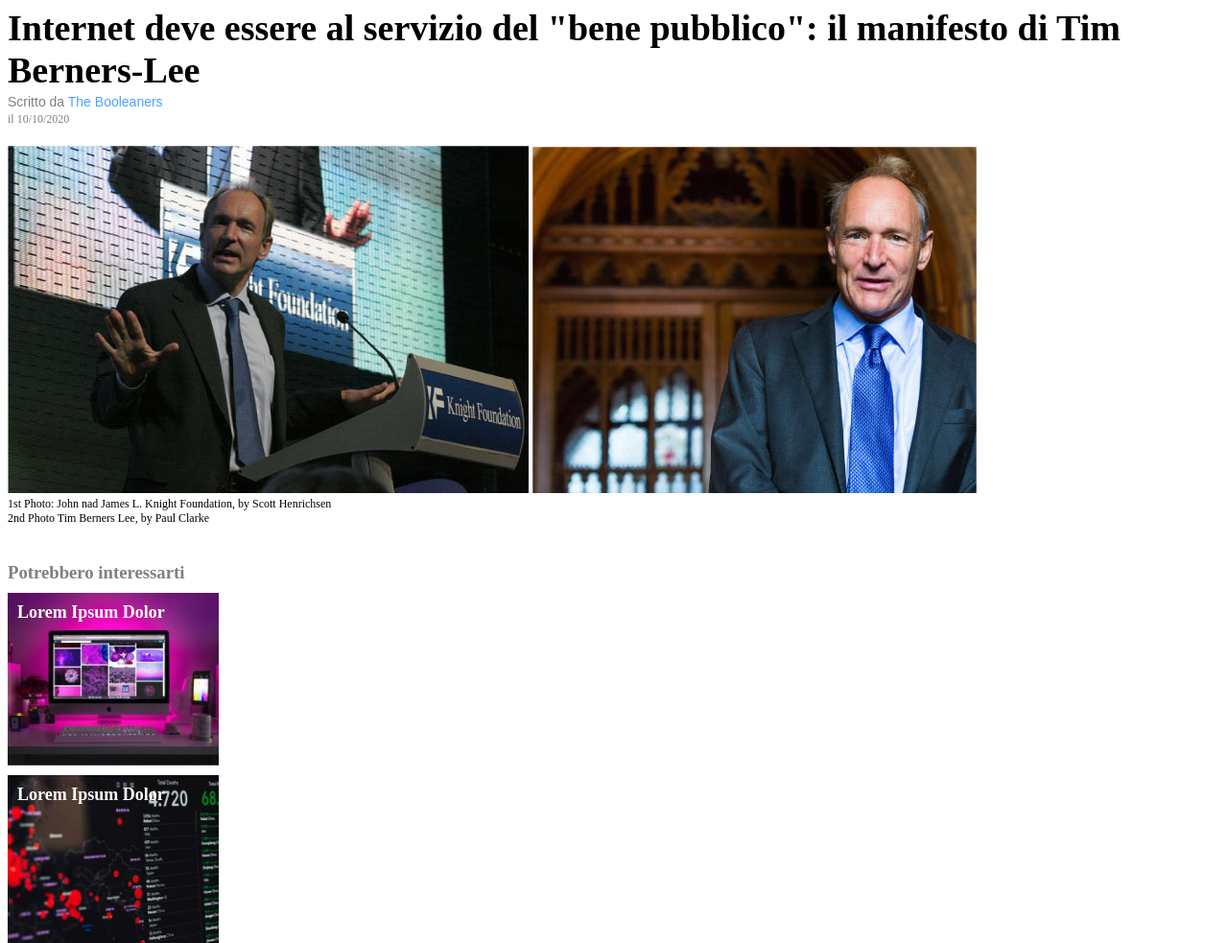
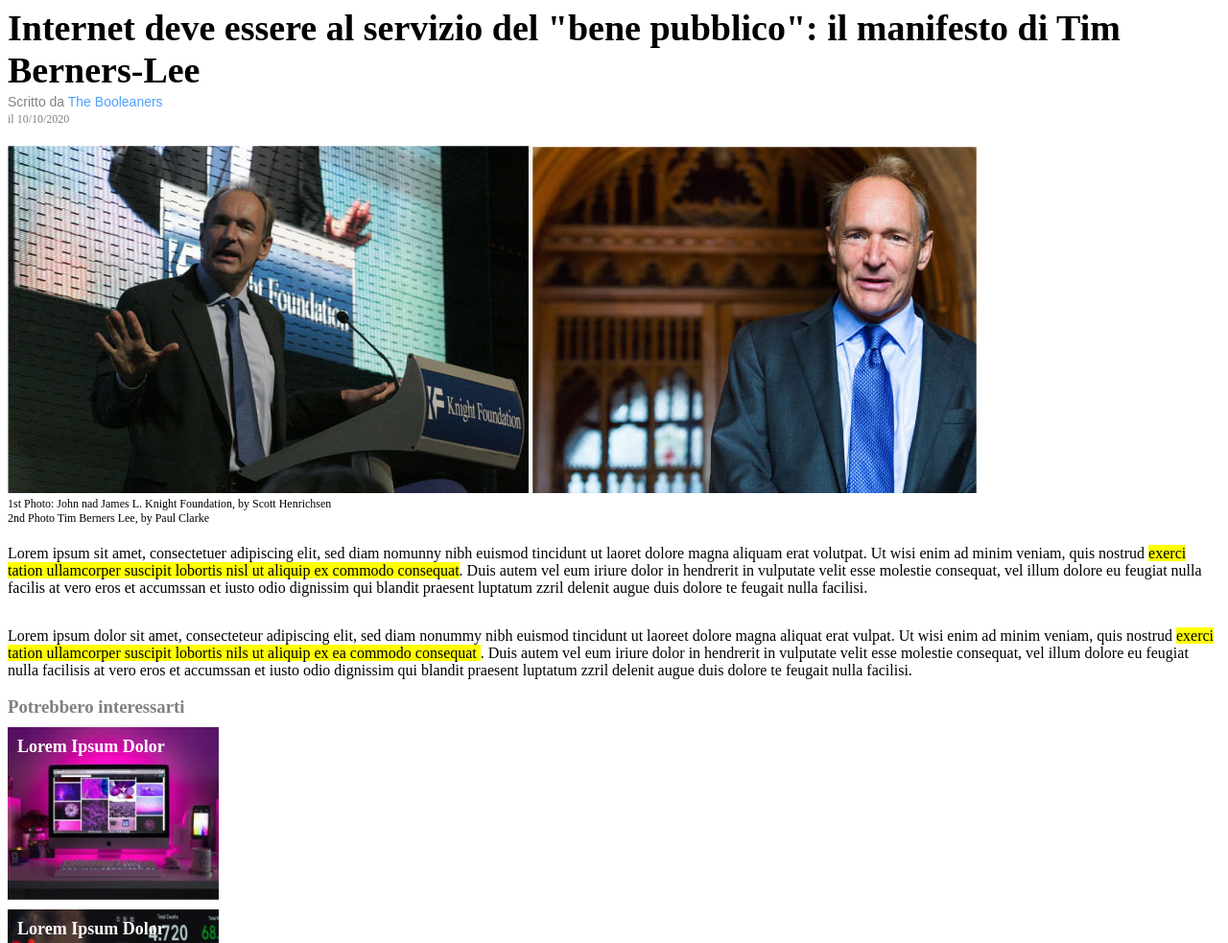
Before and after one commit to MassimilianoTusini/html-css-booleaner, a plain HTML site: page index.html in a window 1280 px wide. Shown: the part 117-1100 px from the top of the page at 96% size. Drawn offline with Linux system fonts and the light colour scheme.

Commit message:
Aggiungi Paragrafi

```diff
--- a/index.html
+++ b/index.html
@@ -41,8 +41,13 @@
 
             </figure>
 
+    <!-- Aggiunta paragrafi -->
+
             <p>
-
+                Lorem ipsum sit amet, consectetuer adipiscing elit, sed diam nomunny nibh euismod tincidunt ut laoret dolore magna aliquam erat volutpat.
+                Ut wisi enim ad minim veniam, quis nostrud <mark>exerci tation ullamcorper suscipit lobortis nisl ut aliquip ex commodo consequat</mark>.
+                Duis autem vel eum iriure dolor in hendrerit in vulputate velit esse molestie consequat, vel illum dolore eu feugiat nulla facilis at vero
+                eros et accumssan et iusto odio dignissim qui blandit praesent luptatum zzril delenit augue duis dolore te feugait nulla facilisi.
             </p>
 
             <ul>
@@ -54,7 +59,11 @@
             </table>
 
             <p>
-
+                Lorem ipsum dolor sit amet, consecteteur adipiscing elit, sed diam nonummy nibh euismod tincidunt ut laoreet
+                dolore magna aliquat erat vulpat. Ut wisi enim ad minim veniam, quis nostrud <mark>exerci tation ullamcorper
+                suscipit lobortis nils ut aliquip ex ea commodo consequat </mark>. Duis autem vel eum iriure dolor in hendrerit
+                in vulputate velit esse molestie consequat, vel illum dolore eu feugiat nulla facilisis at vero eros et accumssan
+                et iusto odio dignissim qui blandit praesent luptatum zzril delenit augue duis dolore te feugait nulla facilisi.
             </p>
 
         </article>
```
